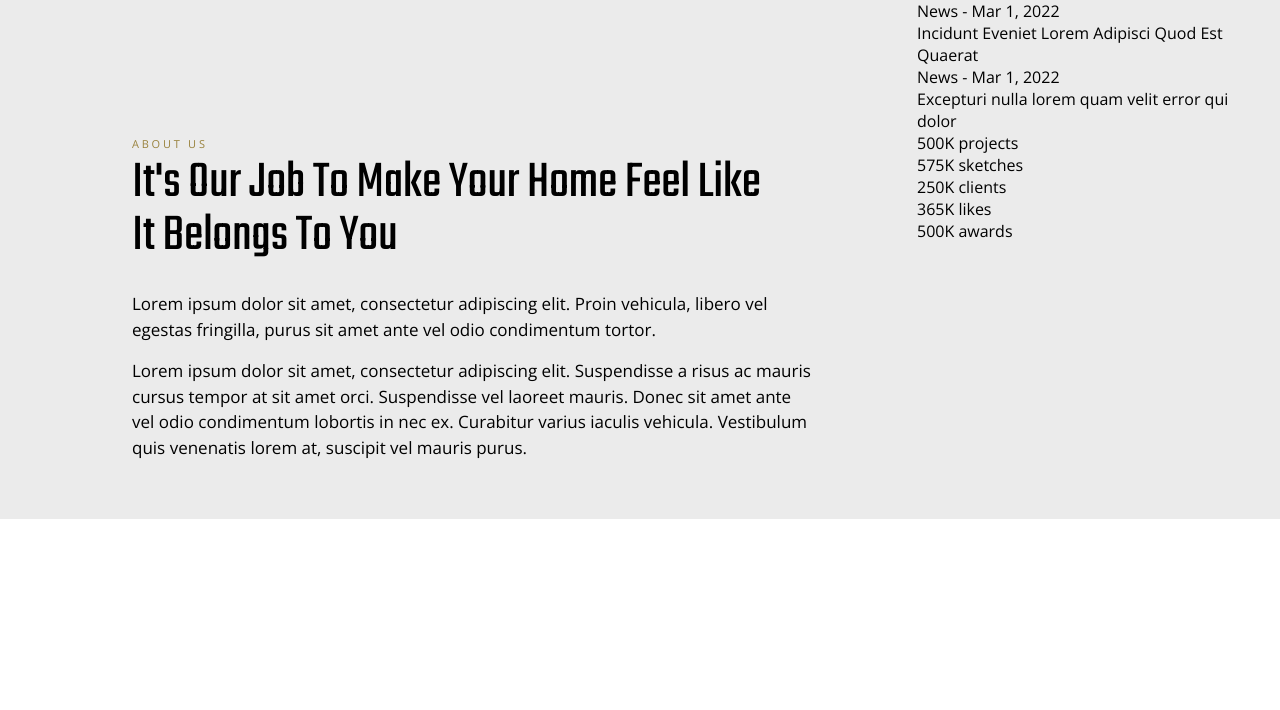
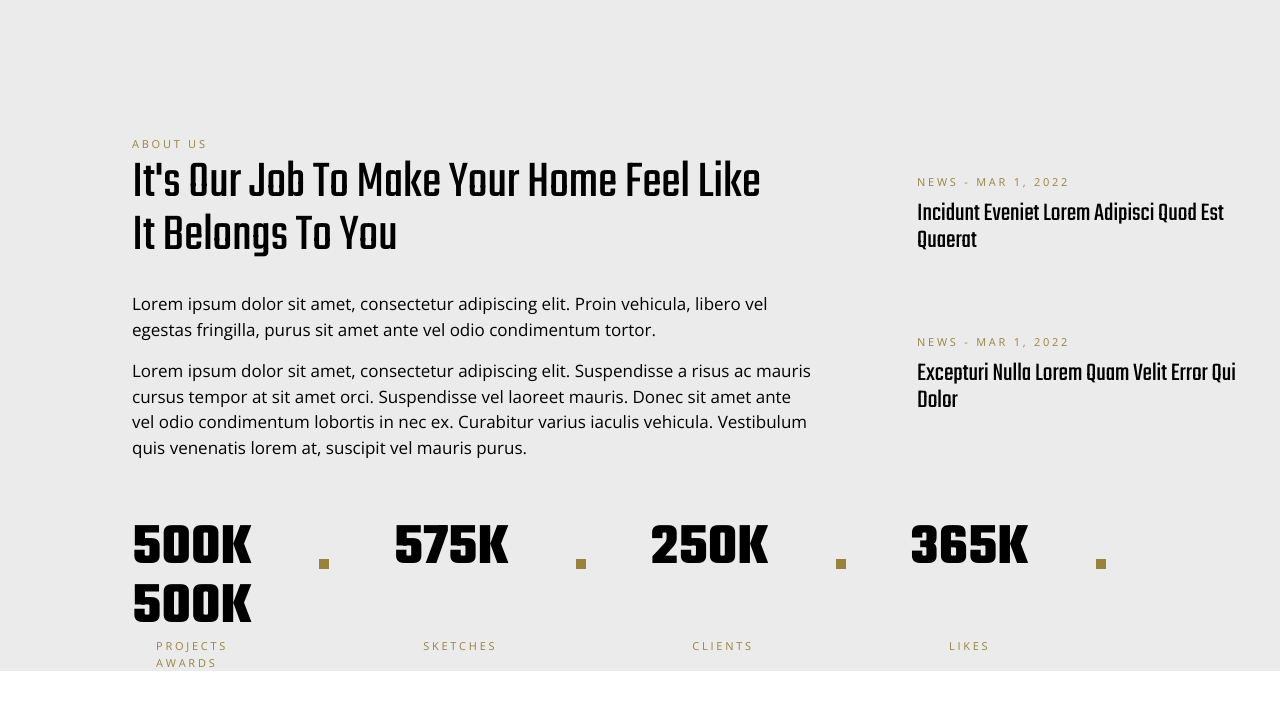
Before and after one commit to olwork19/Lesson_6, a plain HTML site: page about.html in a window 1280 px wide. Drawn offline with nearby package versions, Linux system fonts and the light colour scheme.

Commit message:
add about css

```diff
--- a/about.html
+++ b/about.html
@@ -10,11 +10,11 @@
     <meta property="og:url" content="http://127.0.0.1:5500/index.html"/>
     <meta property="og:image" content="https://vid-stroy.ru/images/idei_int/int/idei-int-vid-2.jpg"/>
     <meta property="og:description" content="Your Vision, Our Expertise. Interior Design. Architecture. Construction"/>
-    <title>AboutUs</title>
+    <title> AboutUs </title>
     <link rel="stylesheet" href="./style/about.css">
     <link rel="preconnect" href="https://fonts.googleapis.com">
     <link rel="preconnect" href="https://fonts.gstatic.com" crossorigin>
-    <link href="https://fonts.googleapis.com/css2?family=Open+Sans&family=Teko&display=swap" rel="stylesheet">
+    <link href="https://fonts.googleapis.com/css2?family=Open+Sans&family=Teko:wght@400;700&display=swap" rel="stylesheet">
 </head>
 <body>
     <div class="container">
@@ -31,28 +31,32 @@
                 quis venenatis lorem at, suscipit vel mauris purus.
             </p>
         </section>
-        <aside class="aside">
-            <div>
-                <p> News <span> - </span> Mar 1, 2022 </p>
-                <h3 class="news-first"> Incidunt Eveniet Lorem Adipisci Quod Est <br>
-                    Quaerat </h3>
+        <aside class="news">
+            <span> News - Mar 1, 2022 </span>
+            <h3 class="first-news"> Incidunt Eveniet Lorem Adipisci Quod Est Quaerat </h3>
+            <span> News - Mar 1, 2022 </span>
+            <h3 class="second-news"> Excepturi Nulla Lorem Quam Velit Error Qui Dolor </h3>
+        </aside>
     </div>
-            <div>
-                <p> News <span> - </span> Mar 1, 2022 </p>
-                <h3 class="news-second"> Excepturi nulla lorem quam velit error qui
-                    dolor
-                </h3>
-            </div>
-        </aside>
-        <div class="achievements">
+        <section class="achievements">
+            <div class="count">
+                <ul class="aftul">
+                    <li> 500K </li>
+                    <li> 575K </li>
+                    <li> 250K </li>
+                    <li> 365K </li>
+                    <li> 500K </li>
+                </ul>
+                <div class="text-after">
                     <ul>
-                <li> 500K projects </li>
-                <li> 575K sketches </li>
-                <li> 250K clients </li>
-                <li> 365K likes </li>
-                <li> 500K awards </li>
+                        <li>projects</li>
+                        <li>sketches</li>
+                        <li>clients</li>
+                        <li>likes </li>
+                        <li>awards </li>
                     </ul>
                 </div>
             </div>
+        </section>
 </body>
 </html>
--- a/style/about.css
+++ b/style/about.css
@@ -20,10 +20,12 @@ body {margin: 0;}
     padding: 0px 15px;
     overflow: auto;
 }
+
 .about {
     float: left;
     padding: 135px 102px 43px 117px;
 }
+
 .about span {
     display: block;
     font-size: 11px;
@@ -34,7 +36,8 @@ body {margin: 0;}
     margin-bottom: 5px;
     max-width: 82px;
 }
-h2 {
+
+.about h2 {
     display: block;
     font-family: 'Teko', sans-serif;
     font-size: 53px;
@@ -50,3 +53,83 @@ h2 {
     max-width: 683px;
     margin-bottom: 16px;
 }
+
+.news {
+    overflow: auto;
+    float: left;
+    padding-top: 173px;
+}
+
+.news span {
+    display: block;
+    font-size: 11px;
+    line-height: 17px;
+    letter-spacing: 2.76px;
+    color: #99823D;
+    text-transform: uppercase;
+    max-width: 181px;
+    margin-bottom: 11px;
+}
+
+.news h3 {
+    display: block;
+    font-family: 'Teko', sans-serif;
+    font-size: 26px;
+    line-height: 26.5px;
+
+}
+
+.first-news {
+    max-width: 323px;
+    margin-bottom: 79px;
+}
+
+.second-news {
+    max-width: 339px;
+}
+
+.achievements {
+
+    width: 100%;
+    max-width: 1440px;
+    margin: 0 auto;
+    padding: 0px 15px;
+    overflow: auto;
+    background: #EBEBEB;
+    padding-left: 61px;
+}
+
+.achievements li {
+
+    float: left;
+    font-family: 'Teko', sans-serif;
+    font-size: 59px;
+    line-height: 59px;
+    font-weight: 700;
+    padding-right: 71px;
+    padding-left: 71px;
+
+
+}
+
+.aftul li:not(:last-child):after {
+    display: inline-block;
+    content:"";
+    width: 10px;
+    height: 10px;
+    background: #99823D;
+    position:absolute;
+    margin: 40px 67px 0px 67px;
+}
+
+.text-after li {
+    font-family: 'Open Sans', sans-serif;
+    font-size: 11px;
+    line-height: 17px;
+    letter-spacing: 2.76px;
+    color: #99823D;
+    text-transform: uppercase;
+    font-weight: 400;
+    padding-right: 100px;
+    padding-left: 95px;
+}
```
Lines whose indentation alone changed are shown as unchanged.
